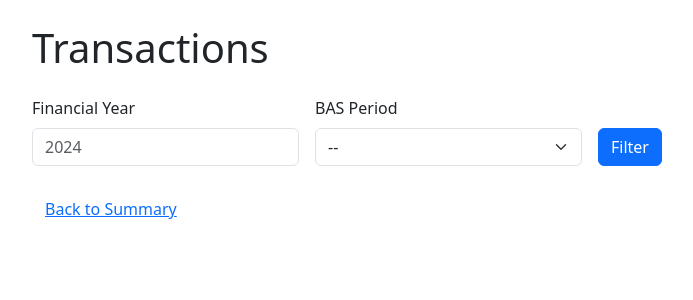
After one commit to bradboourns/accounting, a Flask app: template templates/transactions.html in a window 1280 px wide. The commit adds this page. Shown: the top 300 px of the page, without its empty margins (50-743 px from the left). Run offline with Flask 3, Linux system fonts and the light colour scheme; the template is opened without the code that fills it, so the values that code supplies are empty.

Commit message:
Add filtering and raw data views

```diff
--- a/app.py
+++ b/app.py
@@ -1,21 +1,35 @@
+from datetime import datetime
 from flask import Flask, render_template, request, redirect
 import pandas as pd
 
 app = Flask(__name__)
 
 
-def parse_transactions(file_stream):
-    """Parse uploaded CSV and compute accounting summaries.
+transactions_df = None
 
-    Expected columns: date, description, amount, category, gst
-    - amount and gst should be numeric
-    - category should be one of income, expense, asset, liability
-    """
+
+def load_transactions(file_stream):
+    """Load transactions from a CSV stream and normalise the data."""
     df = pd.read_csv(file_stream)
-    df['category'] = df['category'].str.lower()
+    df.columns = df.columns.str.strip().str.lower()
+
+    required = {"date", "description", "amount", "category"}
+    missing = required - set(df.columns)
+    if missing:
+        raise KeyError(f"Missing required column(s): {', '.join(sorted(missing))}")
+
+    if 'gst' not in df.columns:
+        df['gst'] = 0
+
+    df['category'] = df['category'].astype(str).str.lower()
     df['amount'] = pd.to_numeric(df['amount'], errors='coerce').fillna(0)
     df['gst'] = pd.to_numeric(df['gst'], errors='coerce').fillna(0)
+    df['date'] = pd.to_datetime(df['date'], errors='coerce')
+    return df
 
+
+def calculate_summary(df):
+    """Return accounting summaries for the provided DataFrame."""
     income = df[df['category'] == 'income']['amount'].sum()
     expenses = df[df['category'] == 'expense']['amount'].sum()
     profit_loss = income - expenses
@@ -39,15 +53,71 @@ def parse_transactions(file_stream):
     }
 
 
+def parse_transactions(file_stream):
+    """Backward-compatible helper that loads and summarises transactions."""
+    df = load_transactions(file_stream)
+    return calculate_summary(df)
+
+
+def filter_transactions(df, financial_year=None, bas_period=None):
+    """Filter transactions by financial year and BAS period.
+
+    Financial year refers to the year ending 30 June. BAS periods are
+    quarters within that financial year (Q1-Q4).
+    """
+    if financial_year:
+        start = datetime(financial_year - 1, 7, 1)
+        end = datetime(financial_year, 6, 30)
+        df = df[(df['date'] >= start) & (df['date'] <= end)]
+
+    if bas_period and financial_year:
+        if bas_period == 'Q1':
+            start, end = datetime(financial_year - 1, 7, 1), datetime(financial_year - 1, 9, 30)
+        elif bas_period == 'Q2':
+            start, end = datetime(financial_year - 1, 10, 1), datetime(financial_year - 1, 12, 31)
+        elif bas_period == 'Q3':
+            start, end = datetime(financial_year, 1, 1), datetime(financial_year, 3, 31)
+        elif bas_period == 'Q4':
+            start, end = datetime(financial_year, 4, 1), datetime(financial_year, 6, 30)
+        else:
+            raise ValueError('Invalid BAS period')
+        df = df[(df['date'] >= start) & (df['date'] <= end)]
+
+    return df
+
+
 @app.route('/', methods=['GET', 'POST'])
 def index():
+    global transactions_df
     if request.method == 'POST':
         file = request.files.get('file')
         if not file:
             return redirect(request.url)
-        summary = parse_transactions(file)
-        return render_template('summary.html', summary=summary)
+        transactions_df = load_transactions(file)
+        return redirect('/summary')
     return render_template('index.html')
+
+
+@app.route('/summary')
+def summary():
+    if transactions_df is None:
+        return redirect('/')
+    fy = request.args.get('financial_year', type=int)
+    bas = request.args.get('bas_period')
+    df = filter_transactions(transactions_df, financial_year=fy, bas_period=bas)
+    summary_data = calculate_summary(df)
+    return render_template('summary.html', summary=summary_data, financial_year=fy, bas_period=bas)
+
+
+@app.route('/transactions')
+def transactions():
+    if transactions_df is None:
+        return redirect('/')
+    fy = request.args.get('financial_year', type=int)
+    bas = request.args.get('bas_period')
+    df = filter_transactions(transactions_df, financial_year=fy, bas_period=bas)
+    table = df.to_html(index=False)
+    return render_template('transactions.html', table=table, financial_year=fy, bas_period=bas)
 
 
 if __name__ == '__main__':
--- /dev/null
+++ b/templates/transactions.html
@@ -0,0 +1,30 @@
+<!doctype html>
+<html>
+<head>
+  <title>Transactions</title>
+  <link href="https://cdn.jsdelivr.net/npm/bootstrap@5.3.0/dist/css/bootstrap.min.css" rel="stylesheet">
+</head>
+<body class="container py-4">
+  <h1 class="mb-4">Transactions</h1>
+  <form class="row g-3 mb-4" method="get">
+    <div class="col-md-3">
+      <label class="form-label">Financial Year</label>
+      <input type="number" class="form-control" name="financial_year" value="{{ financial_year or '' }}" placeholder="2024">
+    </div>
+    <div class="col-md-3">
+      <label class="form-label">BAS Period</label>
+      <select class="form-select" name="bas_period">
+        <option value="">--</option>
+        {% for period in ['Q1','Q2','Q3','Q4'] %}
+        <option value="{{ period }}" {% if bas_period==period %}selected{% endif %}>{{ period }}</option>
+        {% endfor %}
+      </select>
+    </div>
+    <div class="col-md-2 align-self-end">
+      <button type="submit" class="btn btn-primary">Filter</button>
+    </div>
+  </form>
+  <div class="table-responsive">{{ table | safe }}</div>
+  <a class="btn btn-link" href="/summary?financial_year={{ financial_year }}&bas_period={{ bas_period }}">Back to Summary</a>
+</body>
+</html>
```
Also changed, not shown: templates/index.html (+16 -7 lines), templates/summary.html (+63 -14 lines), tests/test_parse.py (+36 -1 lines).
